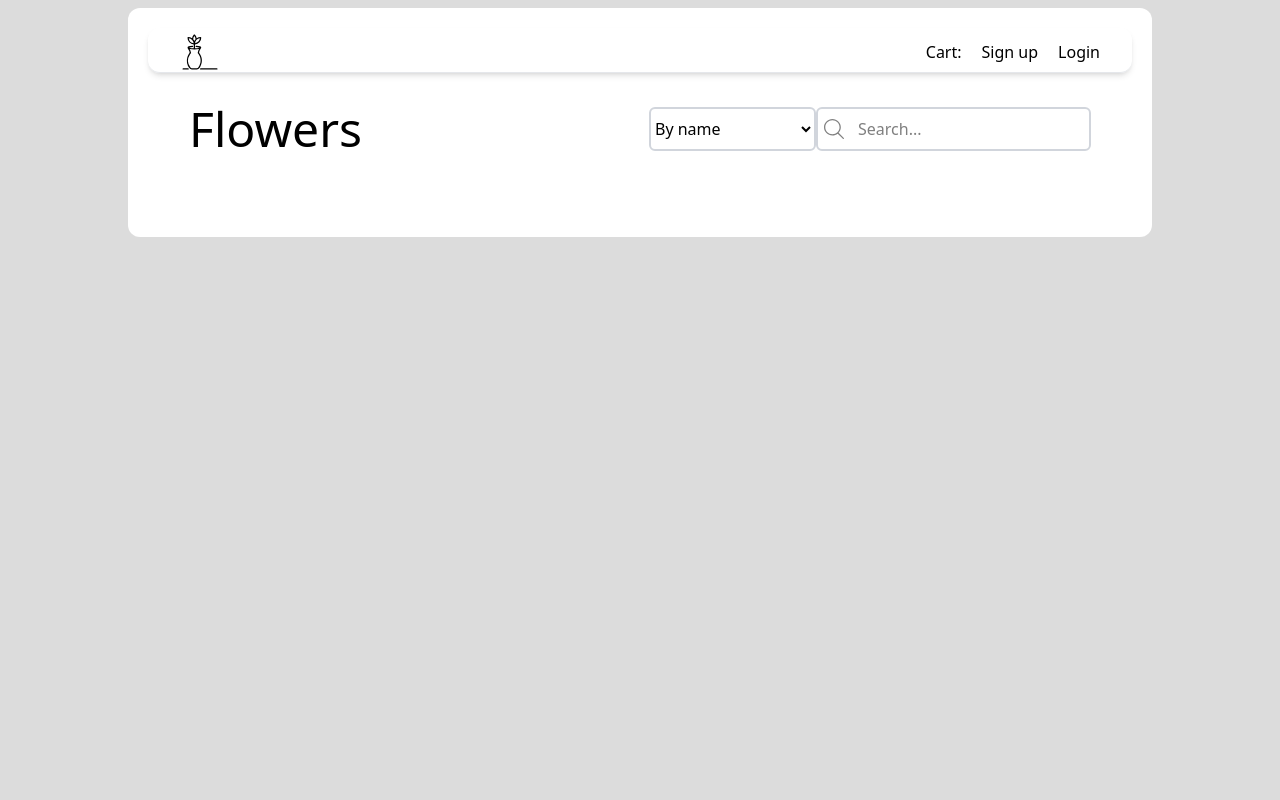
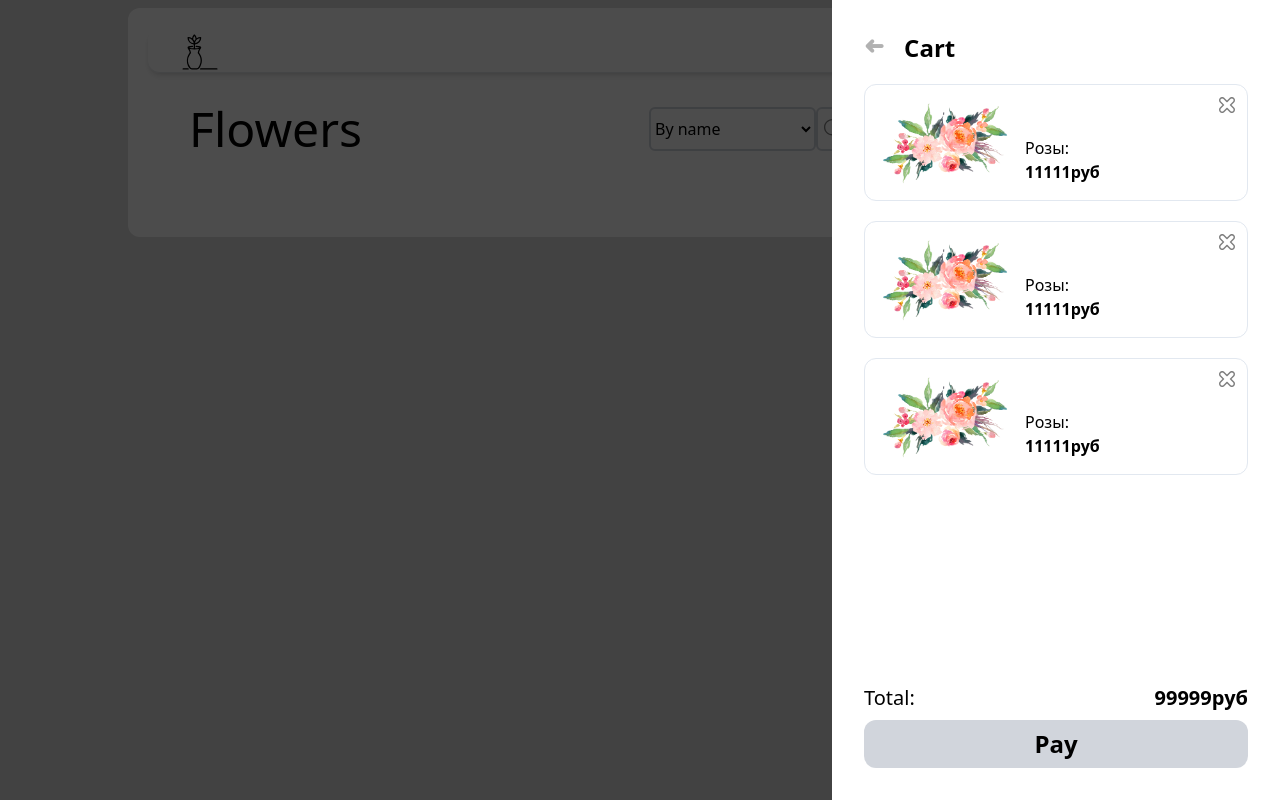
Before and after one commit to Cescalade/vue-flowers, a Vue app: page / in a window 1280 px wide. Both pictures are taken after a click on the button "Cart:". Built offline with nearby package versions, Linux system fonts and the light colour scheme; no server answers; the database is empty.

Commit message:
add cart ui and pinia

```diff
--- a/package.json
+++ b/package.json
@@ -13,6 +13,7 @@
   "dependencies": {
     "@tailwindcss/vite": "^4.0.8",
     "firebase": "^11.3.1",
+    "pinia": "^3.0.2",
     "tailwindcss": "^4.0.8",
     "vue": "^3.5.13",
     "vue-router": "^4.5.0"
--- a/src/App.vue
+++ b/src/App.vue
@@ -1,11 +1,13 @@
 <script setup>
 import Header from './components/Header.vue'
 import defaultLayout from '../layouts/default.vue'
+import Drawer from './components/Drawer.vue'
 </script>
 
 <template>
   <defaultLayout>
-    <Header />
+    <Header class="z-5" />
+    <Drawer />
     <router-view></router-view>
   </defaultLayout>
 </template>
--- /dev/null
+++ b/src/components/CartItem.vue
@@ -0,0 +1,15 @@
+<template>
+  <div class="mt-5 flex items-end gap-4 w-full border border-slate-200 p-4 rounded-xl relative">
+    <!-- не забыть подставить с бейза -->
+    <img class="w-32 row-span-2 max-h-40" src="/flowers-pic/flowers_1.png" alt="Pic" />
+    <div class="flex flex-col">
+      <p>Розы:</p>
+      <b>11111руб</b>
+    </div>
+    <button
+      class="opacity-50 hover:opacity-100 transition cursor-pointer absolute z-40 top-3 right-3"
+    >
+      <img src="/cross.svg" alt="" class="w-4" />
+    </button>
+  </div>
+</template>
--- /dev/null
+++ b/src/components/CartItemList.vue
@@ -0,0 +1,11 @@
+<script setup>
+import CartItem from './CartItem.vue'
+</script>
+
+<template>
+  <div class="flex flex-col">
+    <CartItem />
+    <CartItem />
+    <CartItem />
+  </div>
+</template>
--- /dev/null
+++ b/src/components/Drawer.vue
@@ -0,0 +1,47 @@
+<script setup>
+import CartItemList from './CartItemList.vue'
+import { useDrawerStore } from '@/stores/drawer'
+
+const drawer = useDrawerStore()
+</script>
+
+<template>
+  <div
+    v-show="drawer.isOpen"
+    @click="drawer.close()"
+    class="fixed top-0 left-0 h-full w-full bg-black z-10 transition-all duration-300"
+    :class="{
+      'opacity-70 pointer-events-auto': drawer.isOpen,
+      'opacity-0 pointer-events-none': !drawer.isOpen,
+    }"
+  ></div>
+  <div
+    class="bg-white w-112 h-full fixed flex flex-col justify-between right-0 top-0 z-11 p-8 overflow-y-auto [-ms-overflow-style:none] [scrollbar-width:none] [&::-webkit-scrollbar]:hidden transform transition-transform duration-300 ease-in-out"
+    :class="{ 'translate-x-0': drawer.isOpen, 'translate-x-full': !drawer.isOpen }"
+  >
+    <div>
+      <div class="flex gap-5">
+        <button
+          @click="drawer.close()"
+          class="text-2xl font-bold origin-center rotate-180 opacity-30 hover:opacity-100 hover:-translate-x-1 cursor-pointer transition"
+        >
+          ➜
+        </button>
+        <h2 class="text-2xl font-bold">Cart</h2>
+      </div>
+      <CartItemList />
+    </div>
+
+    <div class="mt-12 flex flex-col gap-2">
+      <div class="text-xl flex justify-between">
+        <p>Total:</p>
+        <b>99999руб</b>
+      </div>
+      <button
+        class="bg-gray-300 rounded-xl h-12 font-bold text-2xl cursor-pointer hover:shadow-md transition"
+      >
+        Pay
+      </button>
+    </div>
+  </div>
+</template>
--- a/src/components/Header.vue
+++ b/src/components/Header.vue
@@ -14,7 +14,12 @@
         >
       </li>
       <li class="">
-        <button class="cursor-pointer text-center transition hover:text-stone-500">Cart:</button>
+        <button
+          @click="drawer.open()"
+          class="cursor-pointer text-center transition hover:text-stone-500"
+        >
+          Cart:
+        </button>
       </li>
       <li v-if="!isAuthenticated">
         <router-link to="/register">
@@ -39,7 +44,9 @@
 import useAuth from '../../composable/useAuth'
 import { getAuth, signOut } from 'firebase/auth'
 import { useRouter } from 'vue-router'
+import { useDrawerStore } from '@/stores/drawer'
 
+const drawer = useDrawerStore()
 const { isAuthenticated } = useAuth()
 const router = useRouter()
 
--- a/src/main.js
+++ b/src/main.js
@@ -1,8 +1,12 @@
 import './assets/main.css'
-
 import { createApp } from 'vue'
 import router from './router'
+import App from './App.vue'
+import { createPinia } from 'pinia'
 
-import App from './App.vue'
+const app = createApp(App)
+const pinia = createPinia()
 
-createApp(App).use(router).mount('#app')
+app.use(router)
+app.use(pinia)
+app.mount('#app')
--- /dev/null
+++ b/src/stores/drawer.js
@@ -0,0 +1,17 @@
+import { defineStore } from 'pinia'
+
+export const useDrawerStore = defineStore('drawer', {
+  state: () => ({
+    isOpen: false,
+  }),
+  actions: {
+    open() {
+      this.isOpen = true
+      document.body.style.overflow = 'hidden'
+    },
+    close() {
+      this.isOpen = false
+      document.body.style.overflow = ''
+    },
+  },
+})
```
Also changed, not shown: public/cross.svg (added), 1 other file (tests, documents, lock files or other folders).
